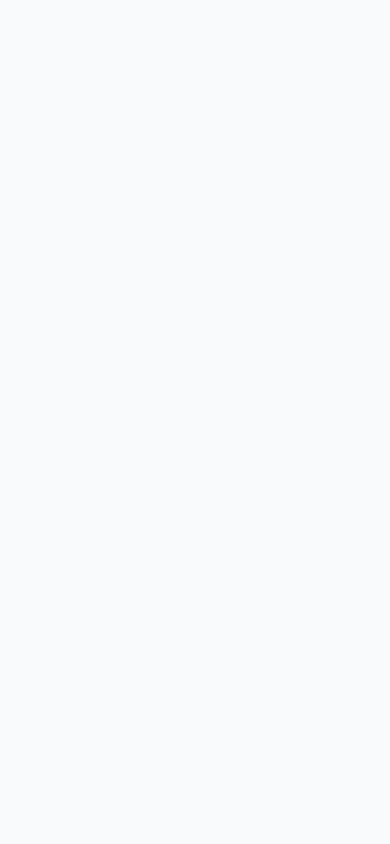
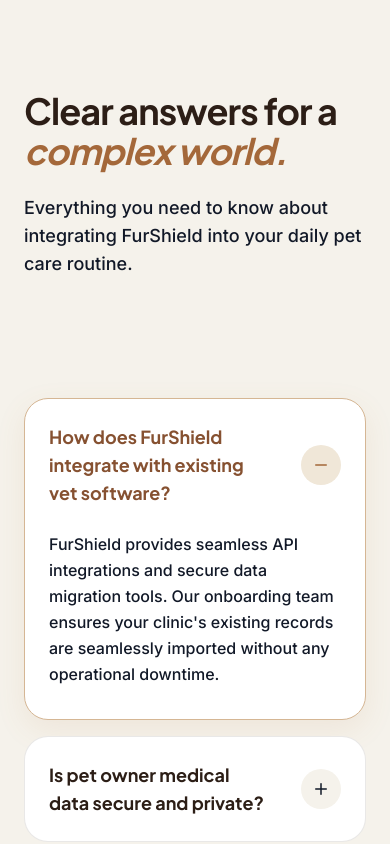
Before and after one commit to Aaliyanamir/Fur-Sheild, a React (Vite) app in the folder frontend/: page / in a window 390 px wide. Shown: the part 6260-7104 px from the top of the page. Before the commit the page ends 6254 px from the top, so only its background shows below. Built offline with nearby package versions, Linux system fonts and the light colour scheme.

Commit message:
feat(pages): add editorial split-layout FAQ accordion ready for API data

```diff
--- /dev/null
+++ b/frontend/src/components/sections/FAQSection.jsx
@@ -0,0 +1,140 @@
+import React, { useState } from 'react';
+import { motion, AnimatePresence } from 'framer-motion';
+import { Plus, Minus } from 'lucide-react';
+import { cn } from '../../lib/utils';
+
+export default function FAQSection() {
+  // BACKEND PREP: API-ready data structure for FAQs
+  const apiMockData = {
+    faqs: [
+      {
+        id: 1,
+        question: "How does FurShield integrate with existing vet software?",
+        answer: "FurShield provides seamless API integrations and secure data migration tools. Our onboarding team ensures your clinic's existing records are seamlessly imported without any operational downtime."
+      },
+      {
+        id: 2,
+        question: "Is pet owner medical data secure and private?",
+        answer: "Absolutely. We employ end-to-end encryption and comply with global health data privacy standards. Only authorized clinical staff and the verified pet owner can access medical histories."
+      },
+      {
+        id: 3,
+        question: "Can rescue shelters use the platform for free?",
+        answer: "We offer heavily subsidized, and in many cases completely free, enterprise tiers for registered 501(c)(3) non-profit animal rescues and shelters as part of our community mission."
+      },
+      {
+        id: 4,
+        question: "How do the integrated pharmacy orders work?",
+        answer: "Prescriptions uploaded by your verified veterinarian are instantly sent to our network of partner pharmacies. Owners can order medications directly from their dashboard with next-day delivery."
+      },
+      {
+        id: 5,
+        question: "Do I need a separate app for multiple pets?",
+        answer: "No, your FurShield Owner Dashboard supports unified multi-pet management. You can seamlessly switch between profiles for different pets under a single account."
+      }
+    ]
+  };
+
+  const [openId, setOpenId] = useState(1);
+
+  const toggleFaq = (id) => {
+    setOpenId(openId === id ? null : id);
+  };
+
+  return (
+    <section className="relative w-full bg-bg-secondary py-24 lg:py-32 overflow-hidden border-t border-espresso-900/5">
+      <div className="max-w-7xl mx-auto px-6 lg:px-12">
+
+        <div className="grid grid-cols-1 lg:grid-cols-12 gap-16 lg:gap-8 items-start">
+
+          {/* Left Side: Sticky Editorial Image & Header */}
+          <div className="lg:col-span-5 lg:sticky lg:top-32 flex flex-col items-start">
+            <motion.div
+              initial={{ opacity: 0, x: -30 }}
+              whileInView={{ opacity: 1, x: 0 }}
+              viewport={{ once: true }}
+              transition={{ duration: 0.8 }}
+            >
+              <h2 className="text-4xl md:text-5xl font-display font-bold text-espresso-900 tracking-tight leading-[1.1] mb-6">
+                Clear answers for a <br/>
+                <span className="text-camel-600 italic">complex world.</span>
+              </h2>
+              <p className="text-lg text-espresso-600 font-medium mb-10 max-w-md">
+                Everything you need to know about integrating FurShield into your daily pet care routine.
+              </p>
+
+              {/* Premium Image Mask using Local Asset */}
+              <div className="relative w-full aspect-[4/5] max-w-sm rounded-3xl overflow-hidden shadow-lg hidden md:block">
+                <div className="absolute inset-0 bg-espresso-900/20 mix-blend-multiply z-10"></div>
+                <img
+                  src="/images/vet-clinic.jpg"
+                  alt="Veterinary Care"
+                  className="absolute inset-0 w-full h-full object-cover"
+                />
+                {/* Decorative Element */}
+                <div className="absolute bottom-6 left-6 right-6 p-6 bg-white/10 backdrop-blur-md border border-white/20 rounded-2xl z-20">
+                  <p className="text-white text-sm font-bold tracking-wide uppercase">24/7 Priority Support</p>
+                </div>
+              </div>
+            </motion.div>
+          </div>
+
+          {/* Right Side: Accordion List */}
+          <div className="lg:col-span-7 w-full flex flex-col gap-4 pt-4 lg:pt-0">
+            {apiMockData.faqs.map((faq, idx) => {
+              const isOpen = openId === faq.id;
+
+              return (
+                <motion.div
+                  key={faq.id}
+                  initial={{ opacity: 0, y: 20 }}
+                  whileInView={{ opacity: 1, y: 0 }}
+                  viewport={{ once: true }}
+                  transition={{ duration: 0.5, delay: idx * 0.1 }}
+                  className={cn(
+                    "bg-white rounded-3xl border transition-all duration-300 overflow-hidden",
+                    isOpen ? "border-camel-300 shadow-[0_10px_30px_rgba(186,127,72,0.1)]" : "border-espresso-900/10 hover:border-camel-200"
+                  )}
+                >
+                  <button
+                    onClick={() => toggleFaq(faq.id)}
+                    className="w-full flex items-center justify-between p-6 md:p-8 text-left focus:outline-none"
+                  >
+                    <span className={cn(
+                      "text-lg md:text-xl font-display font-bold transition-colors duration-300 pr-8",
+                      isOpen ? "text-camel-700" : "text-espresso-900"
+                    )}>
+                      {faq.question}
+                    </span>
+                    <div className={cn(
+                      "shrink-0 w-10 h-10 rounded-full flex items-center justify-center transition-colors duration-300",
+                      isOpen ? "bg-camel-100 text-camel-600" : "bg-bg-secondary text-espresso-400"
+                    )}>
+                      {isOpen ? <Minus size={18} /> : <Plus size={18} />}
+                    </div>
+                  </button>
+
+                  <AnimatePresence>
+                    {isOpen && (
+                      <motion.div
+                        initial={{ height: 0, opacity: 0 }}
+                        animate={{ height: "auto", opacity: 1 }}
+                        exit={{ height: 0, opacity: 0 }}
+                        transition={{ duration: 0.3, ease: "easeInOut" }}
+                      >
+                        <div className="px-6 md:px-8 pb-8 text-espresso-600 font-medium leading-relaxed">
+                          {faq.answer}
+                        </div>
+                      </motion.div>
+                    )}
+                  </AnimatePresence>
+                </motion.div>
+              );
+            })}
+          </div>
+
+        </div>
+      </div>
+    </section>
+  );
+}
--- a/frontend/src/pages/LandingPage.jsx
+++ b/frontend/src/pages/LandingPage.jsx
@@ -6,6 +6,7 @@
 import EcosystemSection from '../components/sections/EcosystemSection';
 import FeatureBentoSection from '../components/sections/FeatureBentoSection';
 import TrustSection from '../components/sections/TrustSection';
+import FAQSection from '../components/sections/FAQSection';
 
 export default function LandingPage() {
   const navItems = [
@@ -224,6 +225,7 @@
       <EcosystemSection />
       <FeatureBentoSection />
       <TrustSection />
+      <FAQSection />
     </main>
   );
 }
```
